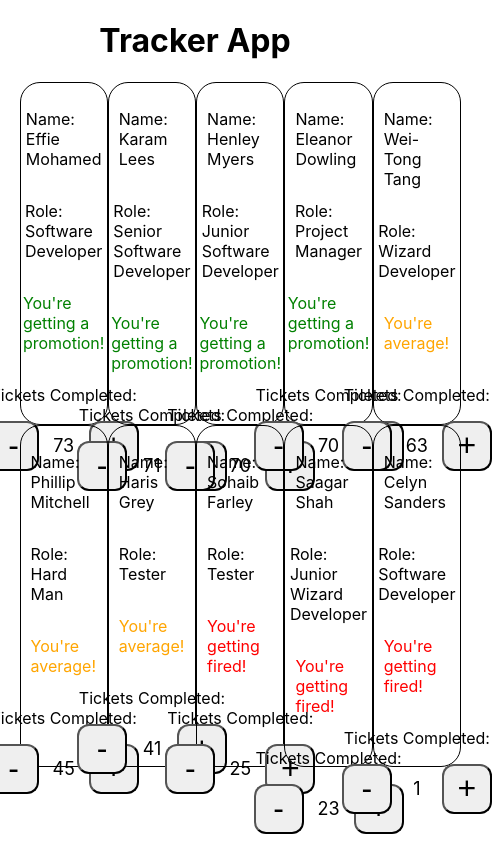
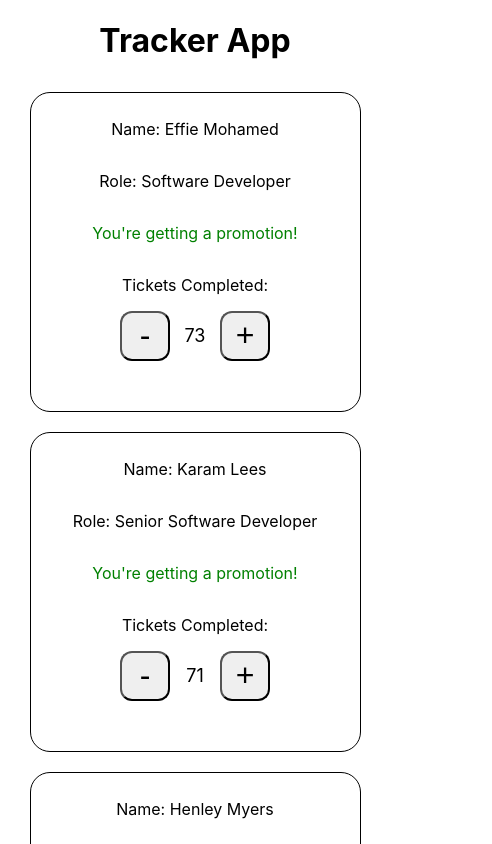
Before and after one commit to saagarshah99/Ticket-Tracker, a React (Create React App) app: page / in a window 390 px wide. Shown: the top 844 px of the page, 492 px wide, since content can reach past the window. Built offline with nearby package versions, Linux system fonts and the light colour scheme.

Commit message:
Improved centering and responsiveness

```diff
--- a/src/components/EmployeeBox/EmployeeBox.scss
+++ b/src/components/EmployeeBox/EmployeeBox.scss
@@ -1,6 +1,5 @@
 .employeeBox{
-    width: 17vw;
-    height: 38vh;
+    margin: 10px;
     border: 1px solid black;
     border-radius: 20px;
     padding: 10px;
@@ -14,9 +13,11 @@
         &-average {color: orange;}
         &-fail {color: red;}
     }
+
+    p {
+        display: flex;
+        justify-content: center;
+        align-items: center;
+        text-align: center;
+    }
 }
-p{
-    display: flex;
-    justify-content: center;
-    align-items: center;
-}
--- a/src/components/TrackerBox/TrackerBox.scss
+++ b/src/components/TrackerBox/TrackerBox.scss
@@ -4,3 +4,10 @@
     display: grid;
     grid-template-columns: repeat(5, 1fr);
 }
+
+@media screen and (max-width: 992px) {
+    .trackerBox {
+        display: flex;
+        flex-direction: column;
+    }
+}
```
